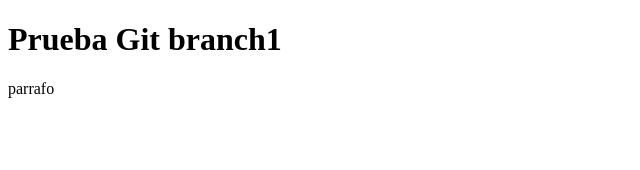
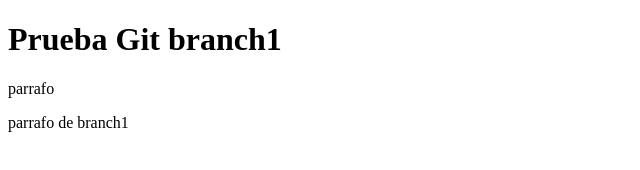
Before and after one commit to alecara/git-exercici, a plain HTML site: page copia_proyecto_git/index.html in a window 1280 px wide. Shown: the whole page, without its empty margins (0-640 px from the left). Drawn offline with Linux system fonts and the light colour scheme.

Commit message:
nuevo parrafo branch1

```diff
--- a/copia_proyecto_git/index.html
+++ b/copia_proyecto_git/index.html
@@ -7,5 +7,6 @@
 <body>
 	<h1>Prueba Git branch1</h1>
 	<p>parrafo</p>
+	<p>parrafo de branch1</p>
 </body>
 </html>
```
